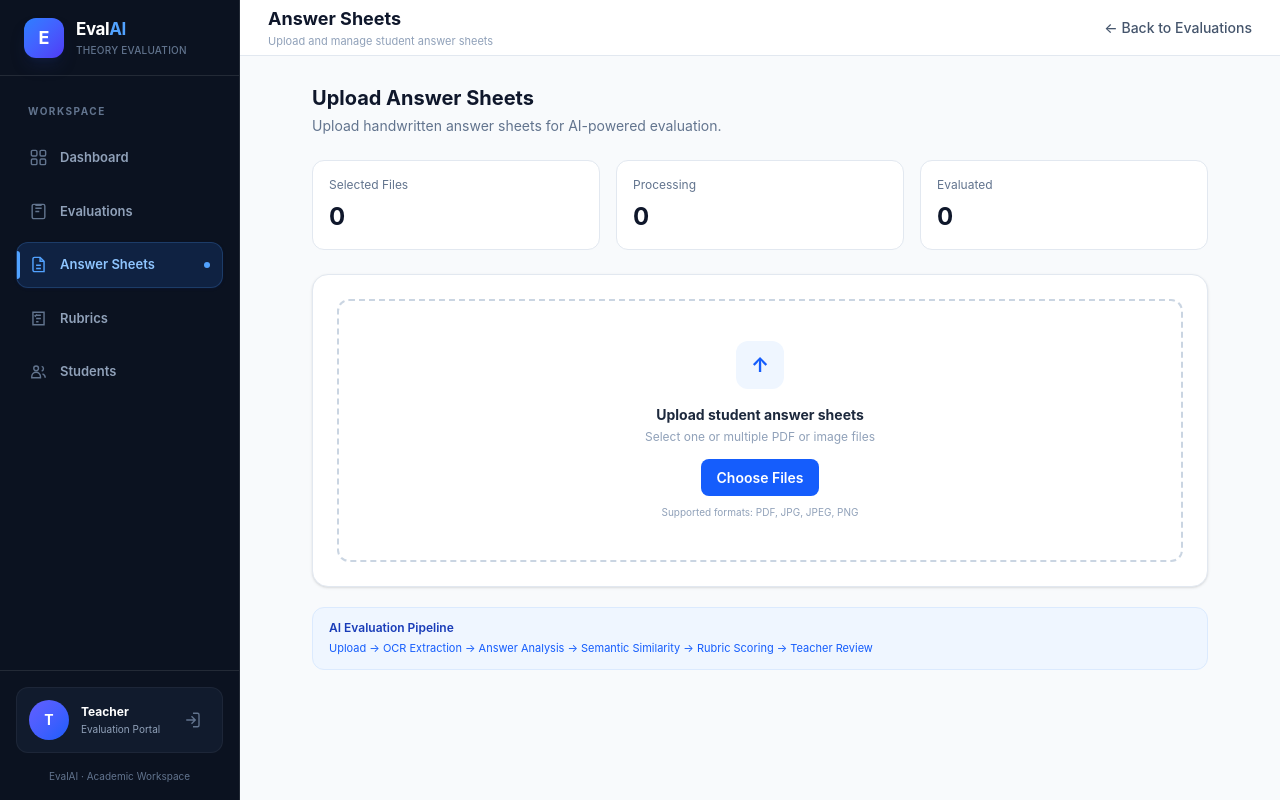
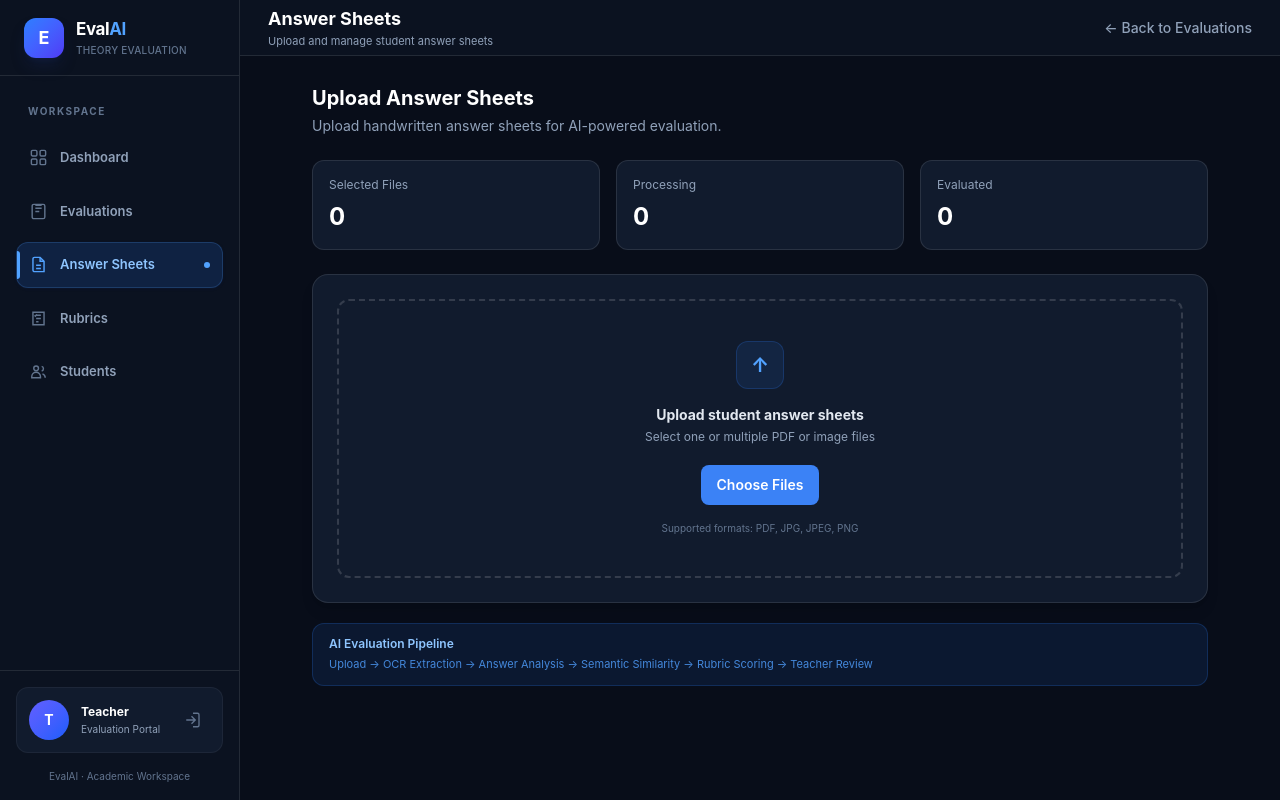
Before and after one commit to Kanikagarwal/SKIT-AI-2023-2027-1, a React (Vite) app in the folder frontend/: page /answer-sheets in a window 1280 px wide. Built offline with nearby package versions, Linux system fonts and the light colour scheme.

Commit message:
Update answer sheets and rubric interfaces

```diff
--- a/frontend/src/pages/AnswerSheets.jsx
+++ b/frontend/src/pages/AnswerSheets.jsx
@@ -21,12 +21,13 @@ function AnswerSheets() {
   }
 
   return (
-    <div className="min-h-screen bg-slate-50">
+    <div className="min-h-screen bg-[#080D19] text-white">
 
-      <header className="h-14 bg-white border-b border-slate-200 flex items-center justify-between px-7">
+      {/* Header */}
+      <header className="h-14 bg-[#0B1220] border-b border-white/10 flex items-center justify-between px-7">
 
         <div>
-          <h1 className="text-lg font-bold text-slate-900">
+          <h1 className="text-lg font-bold text-white">
             Answer Sheets
           </h1>
 
@@ -37,70 +38,80 @@ function AnswerSheets() {
 
         <Link
           to="/evaluations"
-          className="text-sm font-medium text-slate-600 hover:text-blue-600"
+          className="text-sm font-medium text-slate-400 hover:text-blue-400 transition"
         >
           ← Back to Evaluations
         </Link>
 
       </header>
 
+      {/* Main Content */}
       <main className="p-7">
 
         <div className="max-w-4xl mx-auto">
 
+          {/* Page Intro */}
           <div className="mb-6">
-            <h2 className="text-xl font-bold text-slate-900">
+
+            <h2 className="text-xl font-bold text-white">
               Upload Answer Sheets
             </h2>
 
-            <p className="text-sm text-slate-500 mt-1">
+            <p className="text-sm text-slate-400 mt-1">
               Upload handwritten answer sheets for AI-powered evaluation.
             </p>
+
           </div>
 
+          {/* Stats */}
           <div className="grid grid-cols-1 md:grid-cols-3 gap-4 mb-6">
 
-            <div className="bg-white border border-slate-200 rounded-xl p-4">
-              <p className="text-xs text-slate-500">
+            {/* Selected Files */}
+            <div className="bg-[#111B2D] border border-white/10 rounded-xl p-4">
+              <p className="text-xs text-slate-400">
                 Selected Files
               </p>
 
-              <p className="text-2xl font-bold text-slate-900 mt-2">
+              <p className="text-2xl font-bold text-white mt-2">
                 {files.length}
               </p>
             </div>
 
-            <div className="bg-white border border-slate-200 rounded-xl p-4">
-              <p className="text-xs text-slate-500">
+            {/* Processing */}
+            <div className="bg-[#111B2D] border border-white/10 rounded-xl p-4">
+              <p className="text-xs text-slate-400">
                 Processing
               </p>
 
-              <p className="text-2xl font-bold text-slate-900 mt-2">
+              <p className="text-2xl font-bold text-white mt-2">
                 {uploaded ? files.length : 0}
               </p>
             </div>
 
-            <div className="bg-white border border-slate-200 rounded-xl p-4">
-              <p className="text-xs text-slate-500">
+            {/* Evaluated */}
+            <div className="bg-[#111B2D] border border-white/10 rounded-xl p-4">
+              <p className="text-xs text-slate-400">
                 Evaluated
               </p>
 
-              <p className="text-2xl font-bold text-slate-900 mt-2">
+              <p className="text-2xl font-bold text-white mt-2">
                 0
               </p>
             </div>
 
           </div>
 
-          <div className="bg-white border border-slate-200 rounded-2xl shadow-sm p-6">
+          {/* Upload Card */}
+          <div className="bg-[#111B2D] border border-white/10 rounded-2xl shadow-lg shadow-black/10 p-6">
 
-            <div className="border-2 border-dashed border-slate-300 rounded-xl p-10 text-center hover:border-blue-400 transition">
+            {/* Upload Area */}
+            <div className="border-2 border-dashed border-white/15 rounded-xl p-10 text-center hover:border-blue-500/50 hover:bg-blue-500/[0.02] transition">
 
-              <div className="w-12 h-12 mx-auto rounded-xl bg-blue-50 flex items-center justify-center text-blue-600 text-xl font-bold">
+              <div className="w-12 h-12 mx-auto rounded-xl bg-blue-500/10 border border-blue-500/20 flex items-center justify-center text-blue-400 text-xl font-bold">
                 ↑
               </div>
 
-              <h3 className="text-sm font-bold text-slate-800 mt-4">
+              <h3 className="text-sm font-bold text-slate-200 mt-4">
                 Upload student answer sheets
               </h3>
 
@@ -110,7 +121,16 @@ function AnswerSheets() {
 
               <label className="inline-block mt-5">
 
-                <span className="cursor-pointer bg-blue-600 hover:bg-blue-700 text-white px-4 py-2.5 rounded-lg text-sm font-semibold transition">
+                <span
+                  style={{ backgroundColor: "#3B82F6" }}
+                  onMouseEnter={(e) =>
+                    (e.currentTarget.style.backgroundColor = "#2563EB")
+                  }
+                  onMouseLeave={(e) =>
+                    (e.currentTarget.style.backgroundColor = "#3B82F6")
+                  }
+                  className="inline-block cursor-pointer text-white px-4 py-2.5 rounded-lg text-sm font-semibold transition"
+                >
                   Choose Files
                 </span>
 
@@ -124,22 +144,23 @@ function AnswerSheets() {
 
               </label>
 
-              <p className="text-[10px] text-slate-400 mt-4">
+              <p className="text-[10px] text-slate-500 mt-4">
                 Supported formats: PDF, JPG, JPEG, PNG
               </p>
 
             </div>
 
+            {/* Selected Files */}
             {files.length > 0 && (
               <div className="mt-6">
 
                 <div className="flex items-center justify-between mb-3">
 
-                  <h3 className="text-sm font-bold text-slate-800">
+                  <h3 className="text-sm font-bold text-slate-200">
                     Selected Answer Sheets
                   </h3>
 
-                  <span className="text-xs text-slate-400">
+                  <span className="text-xs text-slate-500">
                     {files.length} file{files.length !== 1 ? "s" : ""}
                   </span>
 
@@ -150,21 +171,21 @@ function AnswerSheets() {
                   {files.map((file, index) => (
                     <div
                       key={`${file.name}-${index}`}
-                      className="flex items-center justify-between border border-slate-200 rounded-lg px-4 py-3"
+                      className="flex items-center justify-between bg-[#0B1220] border border-white/10 rounded-lg px-4 py-3 hover:bg-[#16243A] transition"
                     >
 
                       <div className="flex items-center gap-3">
 
-                        <div className="w-8 h-8 rounded-lg bg-slate-100 flex items-center justify-center text-[9px] font-bold text-slate-500">
+                        <div className="w-8 h-8 rounded-lg bg-blue-500/10 border border-blue-500/15 flex items-center justify-center text-[9px] font-bold text-blue-400">
                           {file.type.includes("pdf") ? "PDF" : "IMG"}
                         </div>
 
                         <div>
-                          <p className="text-xs font-semibold text-slate-700">
+                          <p className="text-xs font-semibold text-slate-200">
                             {file.name}
                           </p>
 
-                          <p className="text-[10px] text-slate-400 mt-0.5">
+                          <p className="text-[10px] text-slate-500 mt-0.5">
                             {(file.size / 1024 / 1024).toFixed(2)} MB
                           </p>
                         </div>
@@ -174,8 +195,8 @@ function AnswerSheets() {
                       <span
                         className={`text-[10px] font-semibold px-2.5 py-1 rounded-md ${
                           uploaded
-                            ? "bg-emerald-50 text-emerald-700"
-                            : "bg-slate-100 text-slate-500"
+                            ? "bg-emerald-500/10 text-emerald-400 border border-emerald-500/20"
+                            : "bg-white/5 text-slate-400 border border-white/10"
                         }`}
                       >
                         {uploaded ? "Uploaded" : "Ready"}
@@ -186,13 +207,21 @@ function AnswerSheets() {
 
                 </div>
 
+                {/* Upload Button */}
                 {!uploaded && (
                   <div className="flex justify-end mt-5">
 
                     <button
                       type="button"
                       onClick={handleUpload}
-                      className="bg-blue-600 hover:bg-blue-700 text-white px-5 py-2.5 rounded-lg text-sm font-semibold transition"
+                      style={{ backgroundColor: "#3B82F6" }}
+                      onMouseEnter={(e) =>
+                        (e.currentTarget.style.backgroundColor = "#2563EB")
+                      }
+                      onMouseLeave={(e) =>
+                        (e.currentTarget.style.backgroundColor = "#3B82F6")
+                      }
+                      className="text-white px-5 py-2.5 rounded-lg text-sm font-semibold transition hover:-translate-y-0.5 shadow-lg shadow-blue-950/30"
                     >
                       Upload Answer Sheets
                     </button>
@@ -200,14 +229,15 @@ function AnswerSheets() {
                   </div>
                 )}
 
+                {/* Success Message */}
                 {uploaded && (
-                  <div className="mt-5 bg-emerald-50 border border-emerald-100 rounded-lg px-4 py-3">
+                  <div className="mt-5 bg-emerald-500/10 border border-emerald-500/20 rounded-lg px-4 py-3">
 
-                    <p className="text-xs font-semibold text-emerald-700">
+                    <p className="text-xs font-semibold text-emerald-400">
                       Answer sheets uploaded successfully
                     </p>
 
-                    <p className="text-[11px] text-emerald-600 mt-1">
+                    <p className="text-[11px] text-emerald-500/80 mt-1">
                       Your files are ready for the AI evaluation pipeline.
                     </p>
 
@@ -219,13 +249,14 @@ function AnswerSheets() {
 
           </div>
 
-          <div className="mt-5 bg-blue-50 border border-blue-100 rounded-xl px-4 py-3">
+          {/* AI Pipeline */}
+          <div className="mt-5 bg-blue-500/10 border border-blue-500/20 rounded-xl px-4 py-3">
 
-            <p className="text-xs font-semibold text-blue-800">
+            <p className="text-xs font-semibold text-blue-300">
               AI Evaluation Pipeline
             </p>
 
-            <p className="text-[11px] text-blue-600 mt-1">
+            <p className="text-[11px] text-blue-400/80 mt-1">
               Upload → OCR Extraction → Answer Analysis → Semantic Similarity → Rubric Scoring → Teacher Review
             </p>
 
--- a/frontend/src/pages/Rubrics.jsx
+++ b/frontend/src/pages/Rubrics.jsx
@@ -29,7 +29,6 @@ function Rubrics() {
 
   const [showForm, setShowForm] = useState(false)
   const [editingRubric, setEditingRubric] = useState(null)
-
   const [name, setName] = useState("")
   const [description, setDescription] = useState("")
   const [totalMarks, setTotalMarks] = useState("")
@@ -65,7 +64,7 @@ function Rubrics() {
   const handleSaveRubric = (e) => {
     e.preventDefault()
 
-    if (!name || !description || !totalMarks) {
+    if (!name.trim() || !description.trim() || !totalMarks) {
       setError("Please fill in all fields.")
       return
     }
@@ -88,9 +87,10 @@ function Rubrics() {
       )
 
       const customRubrics = updatedRubrics.filter(
-        (rubric) => !defaultRubrics.some(
-          (defaultRubric) => defaultRubric.id === rubric.id
-        )
+        (rubric) =>
+          !defaultRubrics.some(
+            (item) => item.id === rubric.id
+          )
       )
 
       localStorage.setItem(
@@ -122,16 +122,18 @@ function Rubrics() {
     closeForm()
   }
 
+  const inputStyle =
+    "w-full bg-[#0B1220] border border-white/10 rounded-lg px-3 py-2.5 text-sm text-white placeholder:text-slate-500 outline-none focus:border-blue-500 focus:ring-2 focus:ring-blue-500/10 transition"
+
+  const labelStyle =
+    "block text-xs font-medium text-slate-300 mb-1.5"
+
   return (
-    <div className="min-h-screen bg-slate-50">
+    <div className="min-h-screen bg-[#080D19] text-white">
 
-      <header className="h-14 bg-white border-b border-slate-200 flex items-center justify-between px-7">
-
+      <header className="h-14 bg-[#0B1220] border-b border-white/10 flex items-center justify-between px-7">
         <div>
-          <h1 className="text-lg font-bold text-slate-900">
-            Rubrics
-          </h1>
-
+          <h1 className="text-lg font-bold text-white">Rubrics</h1>
           <p className="text-[11px] text-slate-400">
             Create and manage evaluation scoring criteria
           </p>
@@ -139,52 +141,47 @@ function Rubrics() {
 
         <button
           onClick={openCreateForm}
-          className="bg-blue-600 hover:bg-blue-700 text-white px-4 py-2 rounded-lg text-sm font-semibold transition"
+          style={{ backgroundColor: "#3B82F6" }}
+          onMouseEnter={(e) =>
+            (e.currentTarget.style.backgroundColor = "#2563EB")
+          }
+          onMouseLeave={(e) =>
+            (e.currentTarget.style.backgroundColor = "#3B82F6")
+          }
+          className="px-4 py-2 rounded-lg text-sm font-semibold text-white transition"
         >
           + New Rubric
         </button>
-
       </header>
 
       <main className="p-7">
-
         <div className="max-w-5xl mx-auto">
 
           <div className="mb-6">
-            <h2 className="text-xl font-bold text-slate-900">
+            <h2 className="text-xl font-bold text-white">
               Evaluation Rubrics
             </h2>
-
-            <p className="text-sm text-slate-500 mt-1">
+            <p className="text-sm text-slate-400 mt-1">
               Define how AI evaluates and scores student answers.
             </p>
           </div>
 
           {showForm && (
-            <div className="bg-white border border-slate-200 rounded-2xl shadow-sm p-6 mb-6">
+            <div className="bg-[#111B2D] border border-white/10 rounded-2xl shadow-lg p-6 mb-6">
 
               <div className="mb-5">
-                <h3 className="text-sm font-bold text-slate-900">
-                  {editingRubric
-                    ? "Edit Rubric"
-                    : "Create New Rubric"}
+                <h3 className="text-sm font-bold text-white">
+                  {editingRubric ? "Edit Rubric" : "Create New Rubric"}
                 </h3>
-
                 <p className="text-[11px] text-slate-400 mt-1">
                   Set the basic scoring structure for an evaluation.
                 </p>
               </div>
 
-              <form
-                onSubmit={handleSaveRubric}
-                className="space-y-4"
-              >
+              <form onSubmit={handleSaveRubric} className="space-y-4">
 
                 <div>
-                  <label className="block text-xs font-medium text-slate-700 mb-1">
-                    Rubric Name
-                  </label>
-
+                  <label className={labelStyle}>Rubric Name</label>
                   <input
                     type="text"
                     value={name}
@@ -193,15 +190,12 @@ function Rubrics() {
                       setError("")
                     }}
                     placeholder="e.g. B.Tech Theory Evaluation"
-                    className="w-full border border-slate-300 rounded-lg px-3 py-2.5 text-sm outline-none focus:border-blue-500 focus:ring-2 focus:ring-blue-100"
+                    className={inputStyle}
                   />
                 </div>
 
                 <div>
-                  <label className="block text-xs font-medium text-slate-700 mb-1">
-                    Description
-                  </label>
-
+                  <label className={labelStyle}>Description</label>
                   <textarea
                     value={description}
                     onChange={(e) => {
@@ -210,15 +204,12 @@ function Rubrics() {
                     }}
                     placeholder="Describe how this rubric will be used."
                     rows="3"
-                    className="w-full border border-slate-300 rounded-lg px-3 py-2.5 text-sm outline-none resize-none focus:border-blue-500 focus:ring-2 focus:ring-blue-100"
+                    className={`${inputStyle} resize-none`}
                   />
                 </div>
 
                 <div className="max-w-xs">
-                  <label className="block text-xs font-medium text-slate-700 mb-1">
-                    Total Marks
-                  </label>
-
+                  <label className={labelStyle}>Total Marks</label>
                   <input
                     type="number"
                     min="1"
@@ -228,119 +219,105 @@ function Rubrics() {
                       setError("")
                     }}
                     placeholder="e.g. 100"
-                    className="w-full border border-slate-300 rounded-lg px-3 py-2.5 text-sm outline-none focus:border-blue-500 focus:ring-2 focus:ring-blue-100"
+                    className={inputStyle}
                   />
                 </div>
 
                 {error && (
-                  <p className="text-xs text-red-600 bg-red-50 border border-red-100 rounded-lg px-3 py-2">
+                  <p className="text-xs text-red-400 bg-red-500/10 border border-red-500/20 rounded-lg px-3 py-2">
                     {error}
                   </p>
                 )}
 
                 <div className="flex justify-end gap-3 pt-2">
-
                   <button
                     type="button"
                     onClick={closeForm}
-                    className="px-4 py-2.5 rounded-lg border border-slate-300 text-sm font-medium text-slate-700 hover:bg-slate-50"
+                    className="px-4 py-2.5 rounded-lg border border-white/10 text-sm font-medium text-slate-300 hover:bg-white/5 transition"
                   >
                     Cancel
                   </button>
 
                   <button
                     type="submit"
-                    className="px-5 py-2.5 rounded-lg bg-blue-600 hover:bg-blue-700 text-white text-sm font-semibold transition"
+                    style={{ backgroundColor: "#3B82F6" }}
+                    onMouseEnter={(e) =>
+                      (e.currentTarget.style.backgroundColor = "#2563EB")
+                    }
+                    onMouseLeave={(e) =>
+                      (e.currentTarget.style.backgroundColor = "#3B82F6")
+                    }
+                    className="px-5 py-2.5 rounded-lg text-white text-sm font-semibold transition"
                   >
-                    {editingRubric
-                      ? "Update Rubric"
-                      : "Save Rubric"}
+                    {editingRubric ? "Update Rubric" : "Save Rubric"}
                   </button>
-
                 </div>
 
               </form>
-
             </div>
           )}
 
           <div className="grid grid-cols-1 md:grid-cols-2 gap-5">
-
             {rubrics.map((rubric, index) => (
               <div
                 key={`${rubric.id}-${index}`}
-                className="bg-white border border-slate-200 rounded-xl p-5 hover:border-blue-200 transition"
+                className="bg-[#111B2D] border border-white/10 rounded-xl p-5 hover:border-blue-500/30 hover:bg-[#16243A] transition"
               >
 
-                <div className="flex items-start justify-between">
-
+                <div className="flex items-start justify-between gap-3">
                   <div>
-                    <h3 className="text-sm font-bold text-slate-900">
+                    <h3 className="text-sm font-bold text-white">
                       {rubric.name}
                     </h3>
-
-                    <p className="text-xs text-slate-500 mt-2 leading-5">
+                    <p className="text-xs text-slate-400 mt-2 leading-5">
                       {rubric.description}
                     </p>
                   </div>
 
-                  <span className="text-[10px] font-semibold bg-blue-50 text-blue-700 px-2.5 py-1 rounded-md">
+                  <span className="shrink-0 text-[10px] font-semibold bg-blue-500/10 text-blue-300 border border-blue-500/20 px-2.5 py-1 rounded-md">
                     Active
                   </span>
-
                 </div>
 
-                <div className="flex items-center gap-6 mt-5 pt-4 border-t border-slate-100">
+                <div className="flex items-center gap-6 mt-5 pt-4 border-t border-white/10">
 
                   <div>
-                    <p className="text-[10px] text-slate-400">
-                      Criteria
-                    </p>
-
-                    <p className="text-sm font-bold text-slate-800 mt-1">
+                    <p className="text-[10px] text-slate-500">Criteria</p>
+                    <p className="text-sm font-bold text-slate-200 mt-1">
                       {rubric.criteria}
                     </p>
                   </div>
 
                   <div>
-                    <p className="text-[10px] text-slate-400">
-                      Total Marks
-                    </p>
-
-                    <p className="text-sm font-bold text-slate-800 mt-1">
+                    <p className="text-[10px] text-slate-500">Total Marks</p>
+                    <p className="text-sm font-bold text-slate-200 mt-1">
                       {rubric.totalMarks}
                     </p>
                   </div>
 
                   <button
                     onClick={() => openEditForm(rubric)}
-                    className="ml-auto text-xs font-semibold text-blue-600 hover:text-blue-700"
+                    className="ml-auto text-xs font-semibold text-blue-400 hover:text-blue-300 transition"
                   >
                     Edit
                   </button>
 
                 </div>
-
               </div>
             ))}
-
           </div>
 
           <div className="mt-6">
-
             <Link
               to="/evaluations"
-              className="text-xs font-semibold text-blue-600 hover:text-blue-700"
+              className="text-xs font-semibold text-slate-400 hover:text-blue-400 transition"
             >
               ← Back to Evaluations
             </Link>
-
           </div>
 
         </div>
-
       </main>
-
     </div>
   )
 }
```
